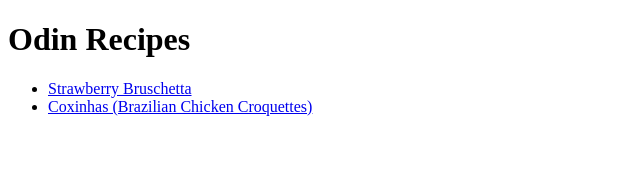
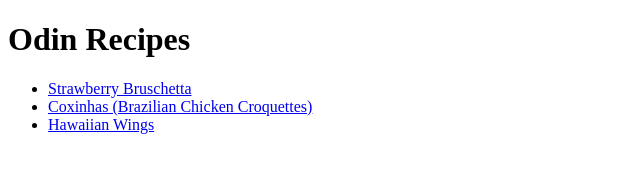
Before and after one commit to Jimmy-praise/odin-recipes, a plain HTML site: page index.html in a window 1280 px wide. Shown: the whole page, without its empty margins (0-640 px from the left). Drawn offline with Linux system fonts and the light colour scheme.

Commit message:
End of project

```diff
--- a/index.html
+++ b/index.html
@@ -12,6 +12,7 @@
     <ul>
         <li><a href="./recipes/strawberry_bruschetta.html">Strawberry Bruschetta</a></li>
         <li><a href="./recipes/coxinhas.html">Coxinhas (Brazilian Chicken Croquettes)</a></li>
+        <li><a href="./recipes/hawaiian_wings.html">Hawaiian Wings</a></li>
     </ul>
 </body>
 </html>
```
Also changed, not shown: img/hawaiian_wings.webp (added).
